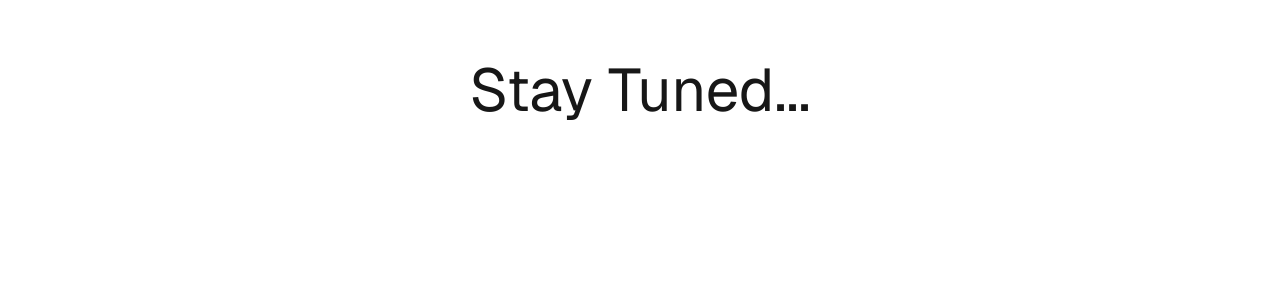
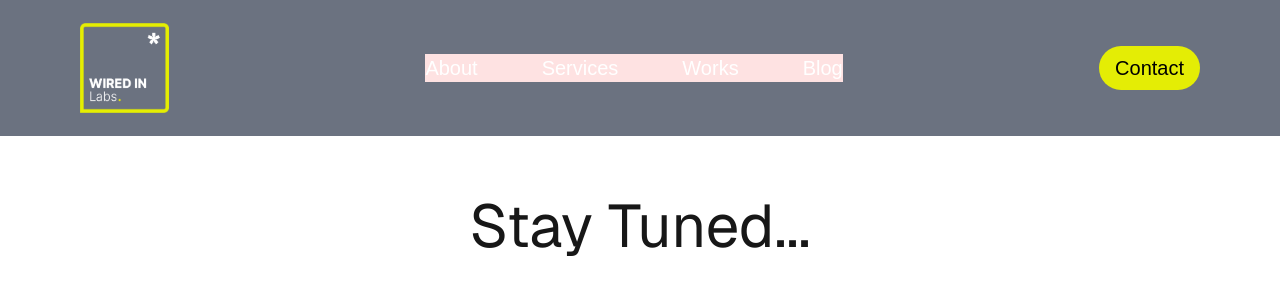
Before and after one commit to wiredinlabs/wiredinlabs, a Next.js app: page / in a window 1280 px wide. Shown: the top 300 px of the page. Built offline with nearby package versions, Linux system fonts and the light colour scheme.

Commit message:
navbar init

```diff
--- a/src/app/layout.js
+++ b/src/app/layout.js
@@ -1,5 +1,6 @@
 import { Geist, Geist_Mono } from "next/font/google";
 import "./globals.css";
+import NavBar from "@/components/layout_components/NavBar/NavBar";
 
 const geistSans = Geist({
   variable: "--font-geist-sans",
@@ -20,8 +21,9 @@ export default function RootLayout({ children }) {
   return (
     <html lang="en">
       <body
-        className={`${geistSans.variable} ${geistMono.variable} antialiased`}
+        className={`${geistSans.variable} ${geistMono.variable} antialiased w-[100vw] h-[100vh]`}
       >
+        <NavBar />
         {children}
       </body>
     </html>
--- /dev/null
+++ b/src/components/layout_components/NavBar/NavBar.jsx
@@ -0,0 +1,28 @@
+// Main NavBar Component
+import Image from "next/image";
+
+export default function NavBar() {
+  return (
+    <div className="bg-gray-500 text-black h-[17vh] w-full flex justify-between items-center px-20 py-1">
+      {/* Logo */}
+      <div>
+        <Image
+          src="/images/wired_in_labs_logo.png"
+          alt="wired_in_labs_logo"
+          width={89}
+          height={89}
+        />
+      </div>
+      {/* Navigation Routes */}
+      <div className="flex justify-between items-center bg-red-100 gap-16 text-xl font-medium text-white">
+        <p>About</p>
+        <p>Services</p>
+        <p>Works</p>
+        <p>Blog</p>
+      </div>
+
+      {/* Contact Button */}
+      <div className="flex justify-center items-center text-black bg-[#E4ED05] rounded-3xl px-4 py-2 text-xl font-medium">Contact</div>
+    </div>
+  );
+}
```
Also changed, not shown: public/images/wired_in_labs_logo.png (added).
